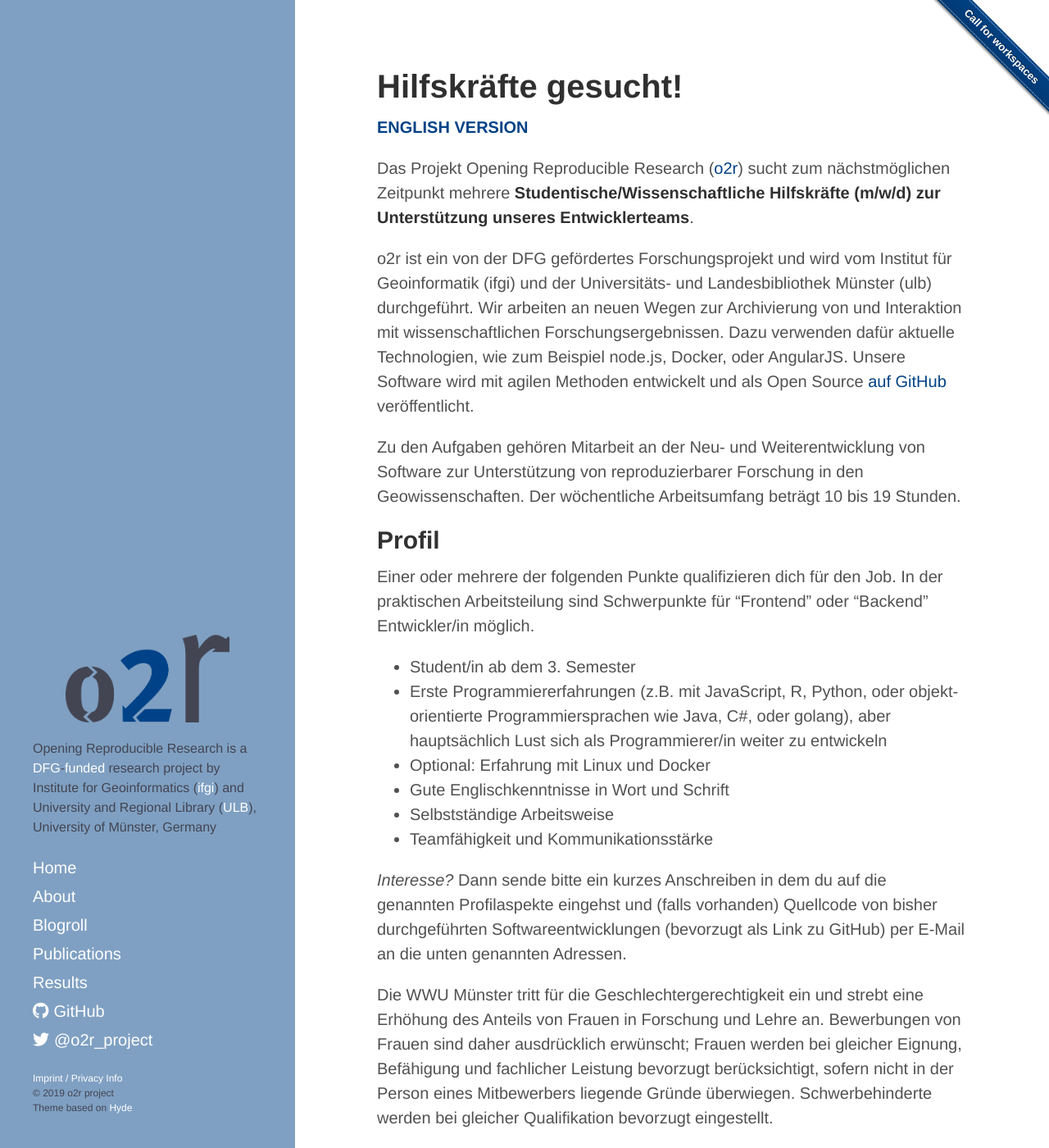
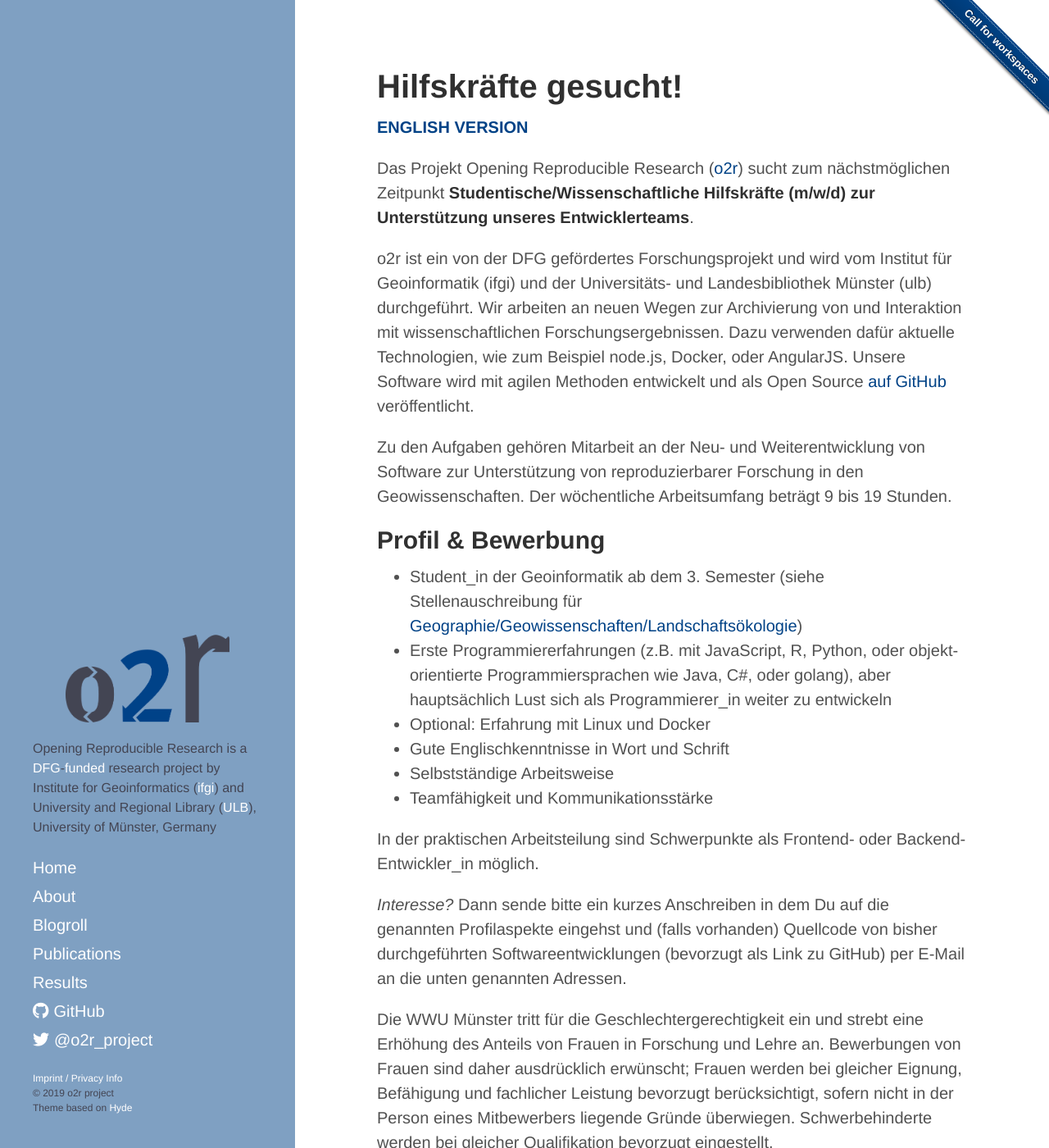
Before and after one commit to o2r-project/o2r-project.github.io, a Jekyll site: the page built from hilfskraft.md, in a window 1280 px wide and 1400 px high. Shown: the whole window at 82% size. Built offline with Jekyll 4.4.1, drawn with Linux system fonts in a browser that asks for light colours; nearby versions of some CDN libraries.

Commit message:
Hilfskraftanzeige GeoLök

```diff
--- a/hilfskraft.md
+++ b/hilfskraft.md
@@ -9,7 +9,7 @@ no_license: true
 
 [**ENGLISH VERSION**](/public/download/student-assistant-o2r.pdf)
 
-Das Projekt Opening Reproducible Research ([o2r](https://o2r.info)) sucht zum nächstmöglichen Zeitpunkt mehrere **Studentische/Wissenschaftliche Hilfskräfte (m/w/d) zur Unterstützung unseres Entwicklerteams**.
+Das Projekt Opening Reproducible Research ([o2r](https://o2r.info)) sucht zum nächstmöglichen Zeitpunkt **Studentische/Wissenschaftliche Hilfskräfte (m/w/d) zur Unterstützung unseres Entwicklerteams**.
 
 o2r ist ein von der DFG gefördertes Forschungsprojekt und wird vom Institut für Geoinformatik (ifgi) und der Universitäts- und Landesbibliothek Münster (ulb) durchgeführt.
 Wir arbeiten an neuen Wegen zur Archivierung von und Interaktion mit wissenschaftlichen Forschungsergebnissen.
@@ -17,21 +17,21 @@ Dazu verwenden dafür aktuelle Technologien, wie zum Beispiel node.js, Docker, o
 Unsere Software wird mit agilen Methoden entwickelt und als Open Source [auf GitHub](https://github.com/o2r-project) veröffentlicht.
 
 Zu den Aufgaben gehören Mitarbeit an der Neu- und Weiterentwicklung von Software zur Unterstützung von reproduzierbarer Forschung in den Geowissenschaften.
-Der wöchentliche Arbeitsumfang beträgt 10 bis 19 Stunden.
+Der wöchentliche Arbeitsumfang beträgt 9 bis 19 Stunden.
 
-## Profil
+## Profil & Bewerbung
 
-Einer oder mehrere der folgenden Punkte qualifizieren dich für den Job.
-In der praktischen Arbeitsteilung sind Schwerpunkte für "Frontend" oder "Backend" Entwickler/in möglich.
-
-- Student/in ab dem 3. Semester
-- Erste Programmiererfahrungen (z.B. mit JavaScript, R, Python, oder objekt-orientierte Programmiersprachen wie Java, C#, oder golang), aber hauptsächlich Lust sich als Programmierer/in weiter zu entwickeln
+- Student_in der Geoinformatik ab dem 3. Semester (siehe Stellenauschreibung für [Geographie/Geowissenschaften/Landschaftsökologie](../hilfskraft-geolok))
+- Erste Programmiererfahrungen (z.B. mit JavaScript, R, Python, oder objekt-orientierte Programmiersprachen wie Java, C#, oder golang), aber hauptsächlich Lust sich als Programmierer_in weiter zu entwickeln
 - Optional: Erfahrung mit Linux und Docker
 - Gute Englischkenntnisse in Wort und Schrift
 - Selbstständige Arbeitsweise
 - Teamfähigkeit und Kommunikationsstärke
 
-_Interesse?_ Dann sende bitte ein kurzes Anschreiben in dem du auf die genannten Profilaspekte eingehst und (falls vorhanden) Quellcode von bisher durchgeführten Softwareentwicklungen (bevorzugt als Link zu GitHub) per E-Mail an die unten genannten Adressen.
+In der praktischen Arbeitsteilung sind Schwerpunkte als Frontend- oder Backend-Entwickler_in möglich.
+
+_Interesse?_
+Dann sende bitte ein kurzes Anschreiben in dem Du auf die genannten Profilaspekte eingehst und (falls vorhanden) Quellcode von bisher durchgeführten Softwareentwicklungen (bevorzugt als Link zu GitHub) per E-Mail an die unten genannten Adressen.
 
 Die WWU Münster tritt für die Geschlechtergerechtigkeit ein und strebt eine Erhöhung des Anteils von Frauen in Forschung und Lehre an.
 Bewerbungen von Frauen sind daher ausdrücklich erwünscht; Frau­en werden bei gleicher Eignung, Befähigung und fachlicher Leistung bevorzugt berücksichtigt, sofern nicht in der Person eines Mitbewerbers liegende Gründe überwiegen.
```
Also changed, not shown: hilfskraft-geolok.md (added, +43 -0 lines).
